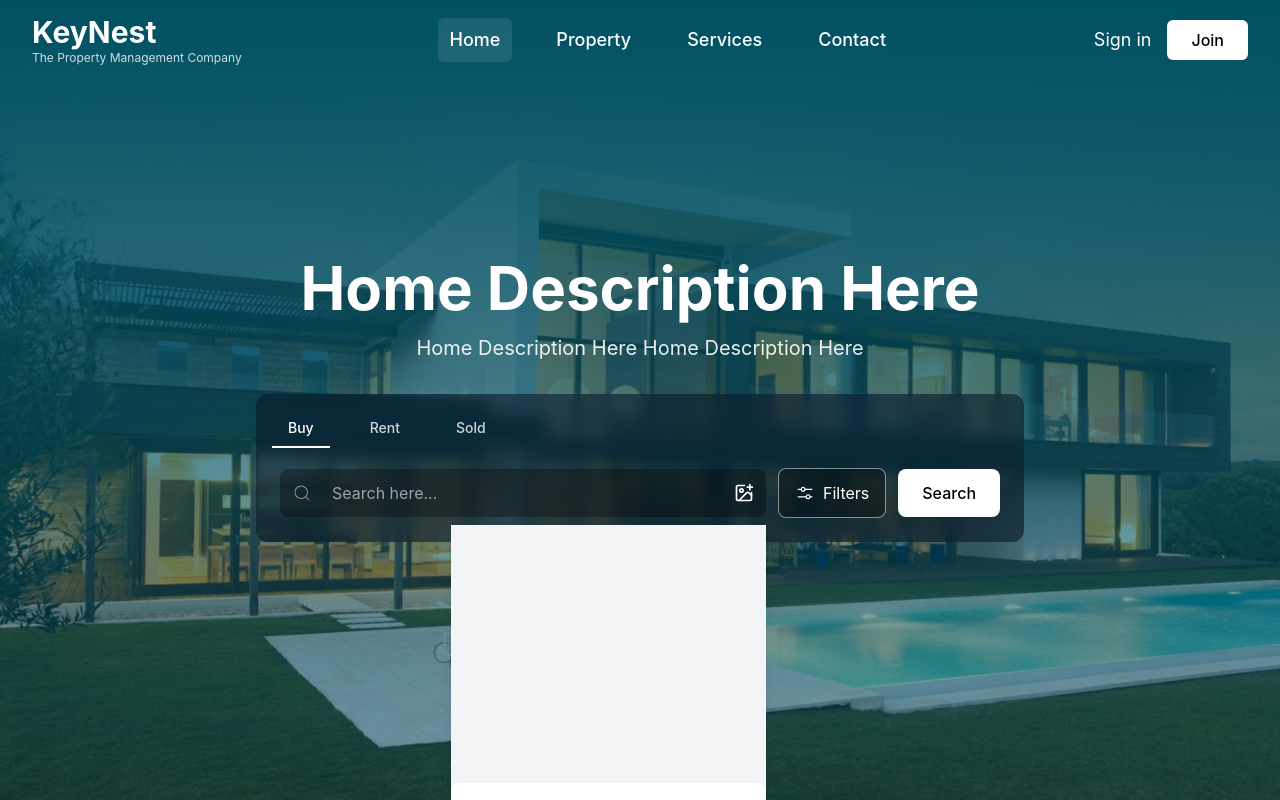
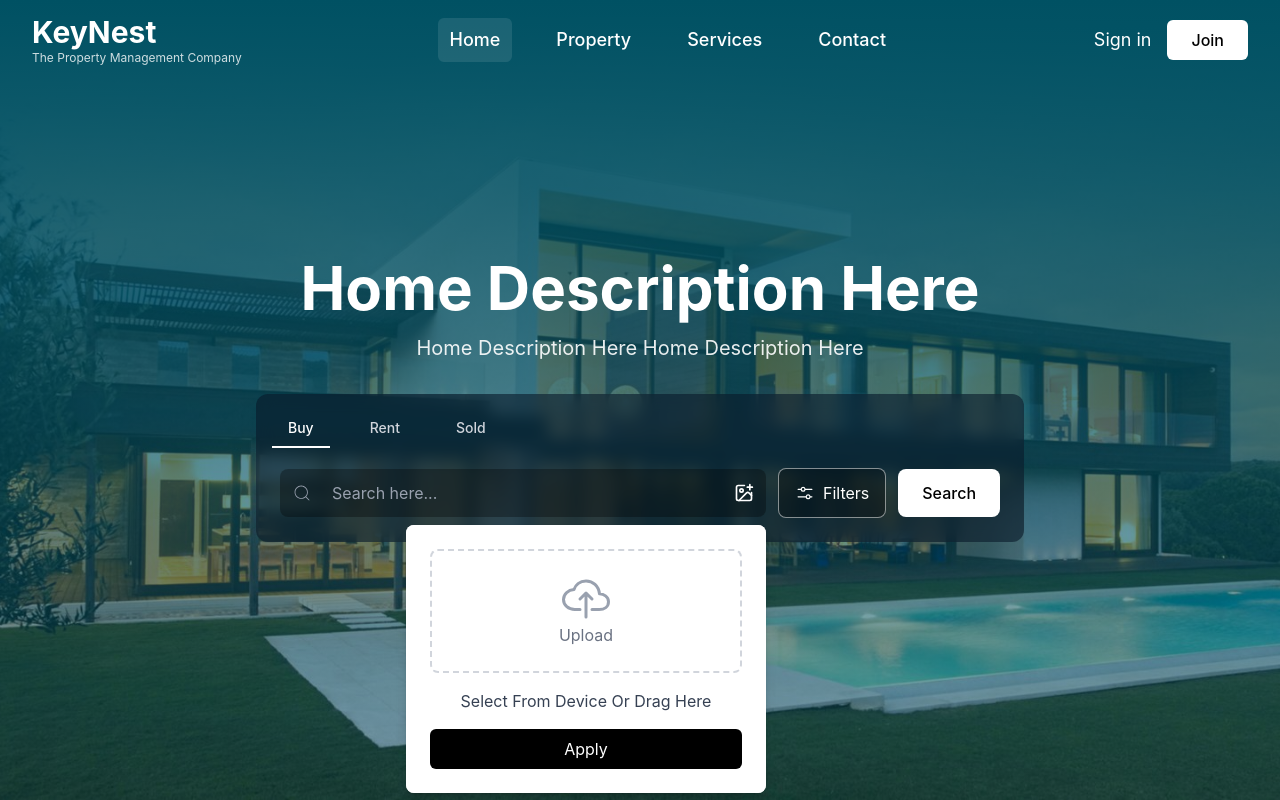
Before and after one commit to ChamikaJayarathna/KeyNestFrontend, a React (Vite) app: page / in a window 1280 px wide. Both pictures are taken after a click on the button 743 px from the left and 493 px from the top of the page. Built offline with nearby package versions, Linux system fonts and the light colour scheme.

Commit message:
update fileuplod.jsx

```diff
--- a/src/components/FileUpload.jsx
+++ b/src/components/FileUpload.jsx
@@ -48,11 +48,10 @@ const FileUpload = () => {
   };
 
   return (
-    <div className="bg-gray-100 min-h-screen flex items-center justify-center">
-      <div className="bg-white shadow-md p-8 rounded-lg w-full max-w-md">
+    <div className="bg-white shadow-md p-6 rounded-lg w-90">
       <div className="border-2 border-dashed border-gray-300 rounded-lg p-6 text-center mb-4">
         <IoCloudUploadOutline className="mx-auto h-12 w-12 text-gray-400" />
-          <p className="text-gray-500">upload</p>
+        <p className="text-gray-500">Upload</p>
       </div>
       <p className="text-center text-gray-700 mb-4">
         Select From Device Or Drag Here
@@ -91,7 +90,6 @@ const FileUpload = () => {
         </div>
       )}
     </div>
-    </div>
   );
 };
 
```
Lines whose indentation alone changed are shown as unchanged.
